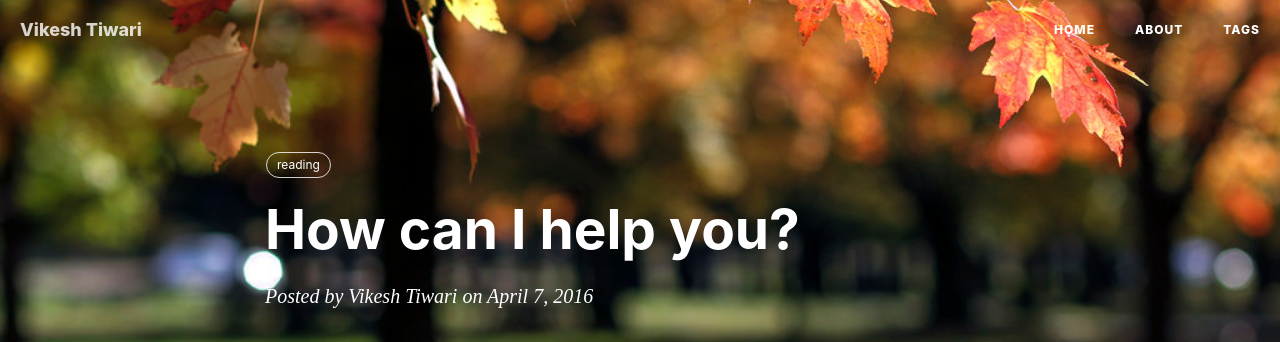
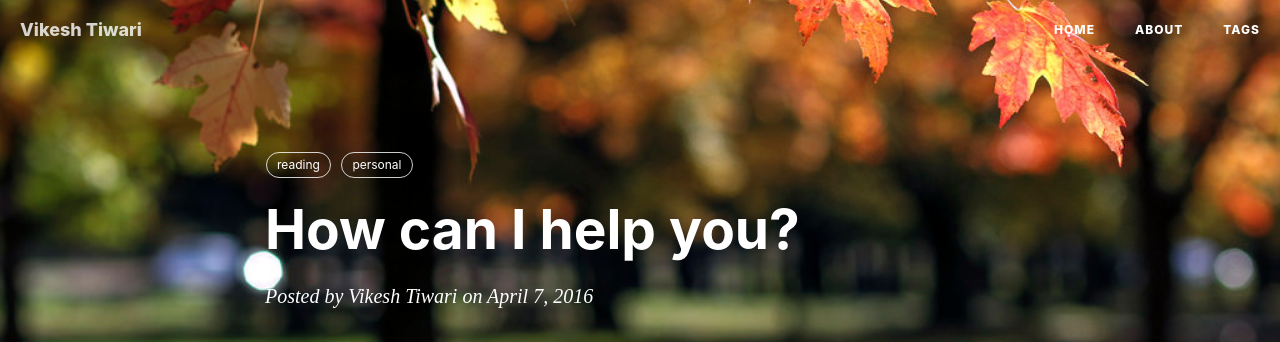
Before and after one commit to nish-d/vicky002.github.io, a Jekyll site: the page built from _posts/2016-04-08-how-can-I-help-you.md, in a window 1280 px wide and 900 px high. Shown: the top 342 px of the window. Built offline with Jekyll 4.4.1, drawn with Linux system fonts in a browser that asks for light colours; nearby versions of some CDN libraries; some web fonts are replaced; comment, search, counter and statistics services are not loaded.

Commit message:
added tag

```diff
--- a/_posts/2016-04-08-how-can-I-help-you.md
+++ b/_posts/2016-04-08-how-can-I-help-you.md
@@ -6,6 +6,7 @@ author: "Vikesh Tiwari"
 header-img: "img/falling.jpg"
 tags:
     - reading
+    - personal
 ---
 
 *How can I help you see that you deserve to be happy?*
```
